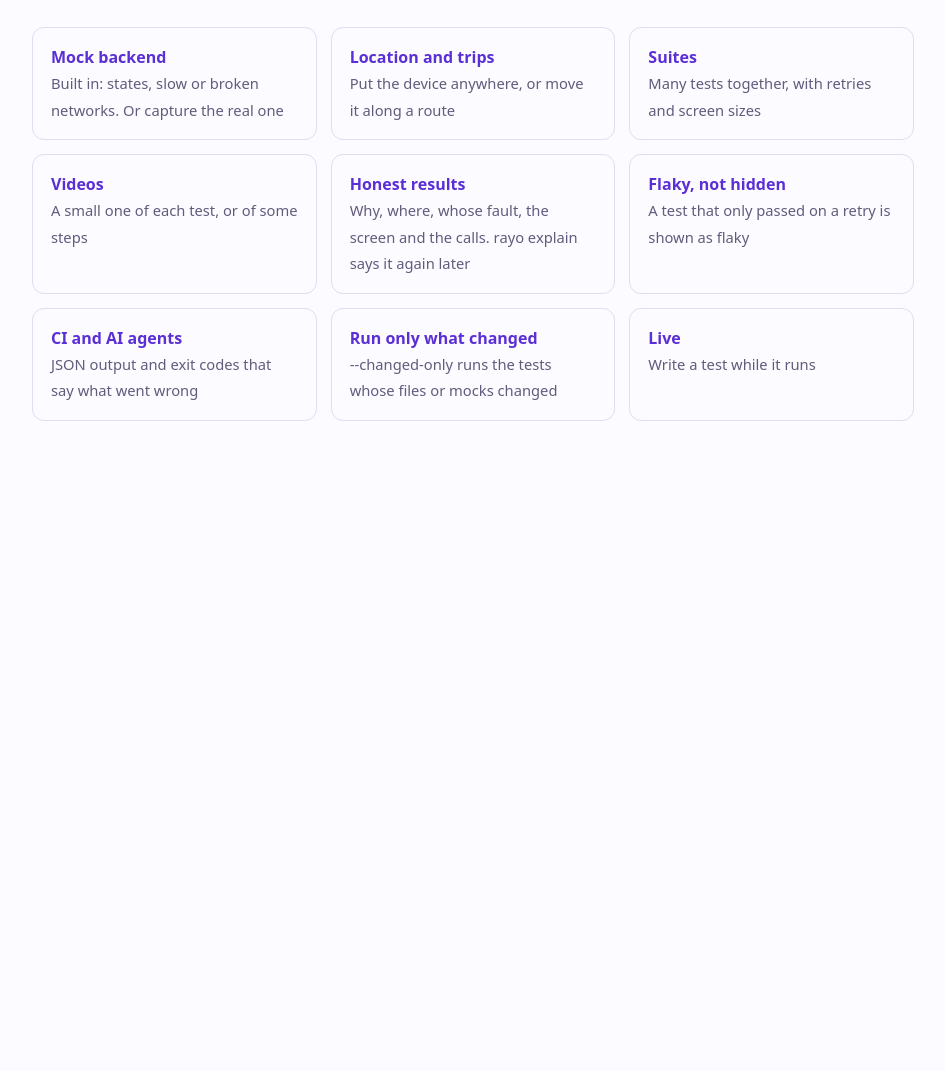
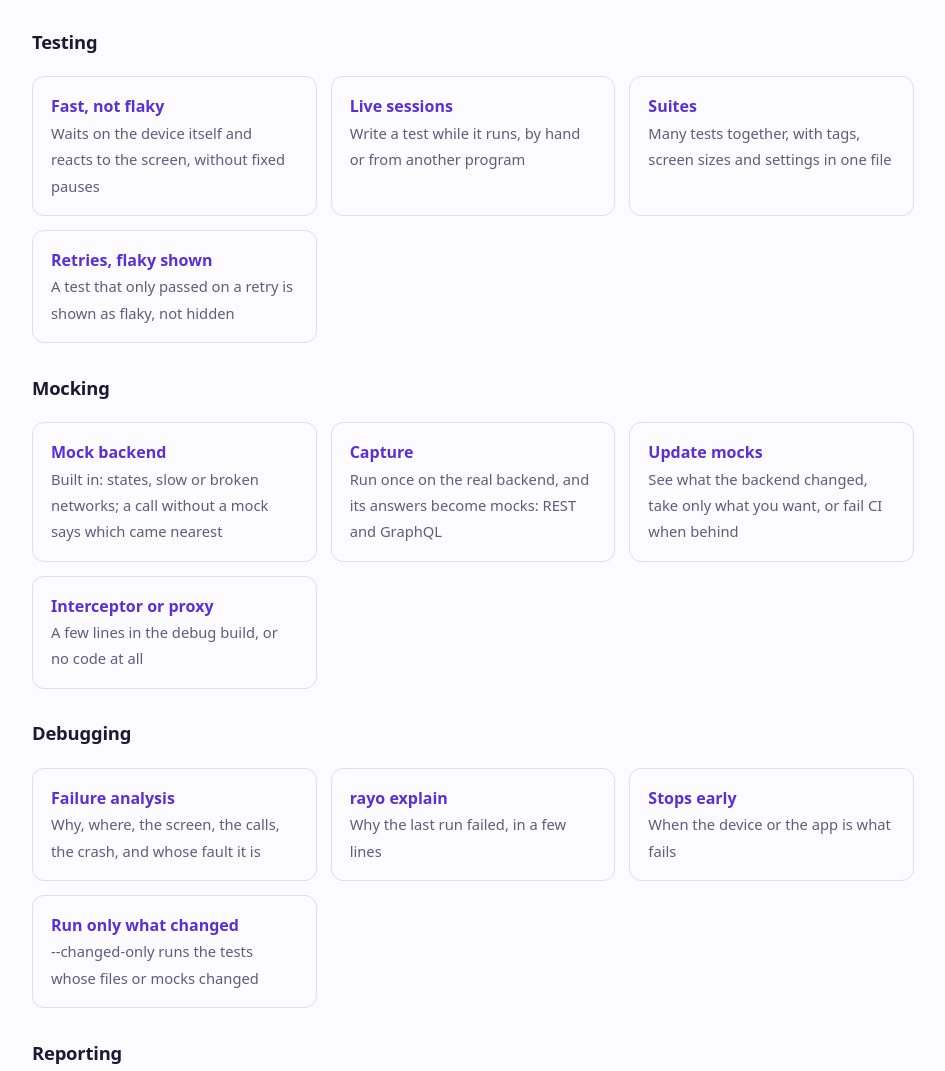
Before and after one commit to nanihadesuka/rayo, a plain HTML site: page docs/index.html in a window 1280 px wide. Shown: the part 816-1887 px from the top of the page, without its empty margins (302-1247 px from the left). Before the commit the page ends 1356 px from the top, so only its background shows below. Drawn offline with Linux system fonts and the light colour scheme.

Commit message:
Docs site: the front page's features grouped as the README's: testing, mocking, debugging, reporting, more, compatibility

```diff
--- a/docs/app.js
+++ b/docs/app.js
@@ -274,6 +274,7 @@ function pageHtml(p) {
 }
 
 function home() {
+  const group = (title, cards) => `<h2 class="group">${title}</h2><div class="cards">${cards.join('')}</div>`
   const feature = (to, title, text) => `<a class="card" href="${to}"><b>${title}</b><span>${text}</span></a>`
   const step = (n, title, html) => `<div class="step"><h3><span class="number">${n}</span>${title}</h3>${html}</div>`
   return `<div class="hero"><img src="icon.svg" width="120" height="120" alt=""><h1>rayo</h1>
@@ -283,17 +284,35 @@ function home() {
     step(1, 'Download', '<p>One file for Windows, macOS or Linux. It only needs adb.</p>' + codeBlock('rayo devices', '') + '<p>Then see what is on screen:</p>' + codeBlock('rayo hierarchy', '')) +
     step(2, 'Write', codeBlock('appId: com.example.app\n---\n- launchApp: { clearState: true }\n- tapOn: Log in\n- inputText: me@example.com\n- assertVisible: "Welcome.*"', 'yaml', 'login.yaml')) +
     step(3, 'Run', codeBlock('$ rayo test --emulator login.yaml\n  ✓ launchApp clearState  812 ms\n  ✓ tapOn Log in  95 ms\n  ✓ inputText me@example.com  41 ms\n  ✓ assertVisible Welcome.*  388 ms\n[1/1] PASS login  1.4 s', '')) +
-    `</div><p class="center"><a href="#/example">See a full example: tests, mocks, a suite and its results →</a></p><div class="cards">${[
-      feature('#/mocking', 'Mock backend', 'Built in: states, slow or broken networks. Or capture the real one'),
-      feature(place('REFERENCE.md', 'setlocation'), 'Location and trips', 'Put the device anywhere, or move it along a route'),
-      feature('#/suites', 'Suites', 'Many tests together, with retries and screen sizes'),
+    `</div><p class="center"><a href="#/example">See a full example: tests, mocks, a suite and its results →</a></p>${group('Testing', [
+      feature('#/flows', 'Fast, not flaky', 'Waits on the device itself and reacts to the screen, without fixed pauses'),
+      feature('#/live', 'Live sessions', 'Write a test while it runs, by hand or from another program'),
+      feature('#/suites', 'Suites', 'Many tests together, with tags, screen sizes and settings in one file'),
+      feature(place('REFERENCE.md', 'flaky-flows') || '#/results', 'Retries, flaky shown', 'A test that only passed on a retry is shown as flaky, not hidden'),
+    ])}${group('Mocking', [
+      feature('#/mocking', 'Mock backend', 'Built in: states, slow or broken networks; a call without a mock says which came nearest'),
+      feature(place('REFERENCE.md', 'capture') || '#/mocking', 'Capture', 'Run once on the real backend, and its answers become mocks: REST and GraphQL'),
+      feature(place('REFERENCE.md', 'updating-mocks') || '#/mocking', 'Update mocks', 'See what the backend changed, take only what you want, or fail CI when behind'),
+      feature(place('MOCKING.md', 'two-ways-to-connect-the-app') || '#/mocking', 'Interceptor or proxy', 'A few lines in the debug build, or no code at all'),
+    ])}${group('Debugging', [
+      feature('#/results', 'Failure analysis', 'Why, where, the screen, the calls, the crash, and whose fault it is'),
+      feature(place('REFERENCE.md', 'explain') || '#/results', 'rayo explain', 'Why the last run failed, in a few lines'),
+      feature(place('REFERENCE.md', 'blame') || '#/results', 'Stops early', 'When the device or the app is what fails'),
+      feature(place('GUIDE.md', 'run-only-some-tests') || '#/recipes', 'Run only what changed', '--changed-only runs the tests whose files or mocks changed'),
+    ])}${group('Reporting', [
+      feature(place('REFERENCE.md', 'results') || '#/results', 'Results', 'Text, JSON, JUnit or Markdown'),
       feature('#/suites/recording-a-whole-flow', 'Videos', 'A small one of each test, or of some steps'),
-      feature('#/results', 'Honest results', 'Why, where, whose fault, the screen and the calls. rayo explain says it again later'),
-      feature(place('REFERENCE.md', 'flaky-flows'), 'Flaky, not hidden', 'A test that only passed on a retry is shown as flaky'),
-      feature('#/programs', 'CI and AI agents', 'JSON output and exit codes that say what went wrong'),
-      feature(place('GUIDE.md', 'run-only-some-tests') || '#/recipes', 'Run only what changed', '--changed-only runs the tests whose files or mocks changed'),
-      feature('#/live', 'Live', 'Write a test while it runs'),
-    ].join('')}</div>`
+      feature('#/programs', 'CI and scripts', 'JSON output and exit codes that say what went wrong'),
+      feature(place('REFERENCE.md', 'ai-agents') || '#/programs', 'AI agents', 'rayo skills add: a skill for Claude Code and Codex'),
+    ])}${group('More', [
+      feature(`${repository}/releases/latest`, 'One executable', 'Windows, Linux or macOS. Only adb; nothing installed on the device'),
+      feature(place('REFERENCE.md', 'setlocation') || '#/flows', 'Location and trips', 'Put the device anywhere, or move it along a route'),
+      feature(place('REFERENCE.md', 'camera') || '#/flows', 'Device control', 'Camera QR codes, permissions, airplane mode, rotation, size and font'),
+    ])}${group('Compatibility', [
+      feature(place('REFERENCE.md', 'limitations') || '#/flows', 'Maestro', 'Existing Maestro flows run with little to no change'),
+      feature(place('REFERENCE.md', 'mock-files') || '#/mocking', 'WireMock', 'Stub mappings, with their scenarios, load as they are'),
+      feature(place('REFERENCE.md', 'capture') || '#/mocking', 'mitmproxy, Charles, browsers', 'HAR files become mocks: rayo mocks import'),
+    ])}`
 }
 
 // --- Moving around ---
--- a/docs/style.css
+++ b/docs/style.css
@@ -114,6 +114,7 @@ details.command .badge { margin: 0; font-style: normal; flex: none }
 .step p { margin: 0 0 8px; color: var(--soft) }
 .step pre { font-size: .84em }
 .center { text-align: center; margin: 18px 0 30px }
+.group { margin: 1.6em 0 .2em; font-size: 1.15rem }
 .cards { display: grid; grid-template-columns: repeat(auto-fit, minmax(240px, 1fr)); gap: 14px; margin: 1.2em 0 }
 .card { padding: 16px 18px; border: 1px solid var(--line); border-radius: 12px; color: inherit }
 .card:hover, .onward:hover { border-color: var(--accent); text-decoration: none }
```
